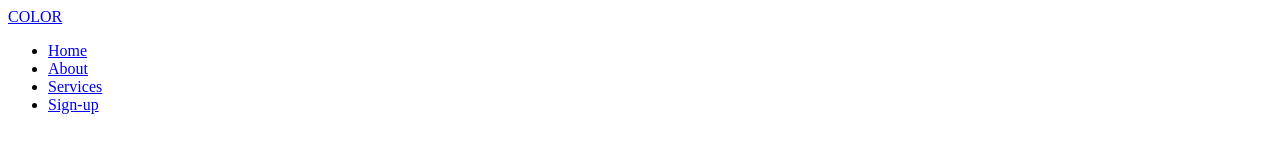
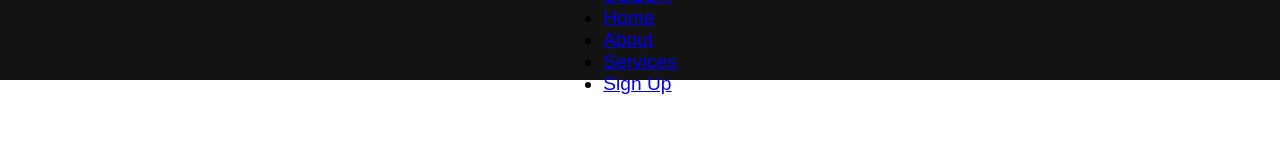
Before and after one commit to Santanu29/webpage-tutorial, a plain HTML site: page index.html in a window 1280 px wide. Drawn offline with Linux system fonts and the light colour scheme.

Commit message:
navbar styled

```diff
--- a/index.html
+++ b/index.html
@@ -28,7 +28,7 @@
 						<a href="#services" class="navbar-links" id="services-page">Services</a>
 					</li>
 					<li class="navbar-btn">
-						<a href="#sign_up" class="button" id="signup">Sign-up</a>
+						<a href="#sign_up" class="button" id="signup">Sign Up</a>
 					</li>
 				</ul>
 			</div>
--- a/styles.css
+++ b/styles.css
@@ -0,0 +1,19 @@
+* {
+	padding: 0;
+	margin: 0;
+	box-sizing: border-box;
+	font-family: "Kumbh Sans", sans-serif;
+	scroll-behavior: smooth;
+}
+
+.navbar {
+	background: #131313;
+	height: 80px;
+	display: flex;
+	justify-content: center;
+	align-items: center;
+	font-size: 1.2rem;
+	position: sticky;
+	top: 0;
+	z-index: 100;
+}
```
